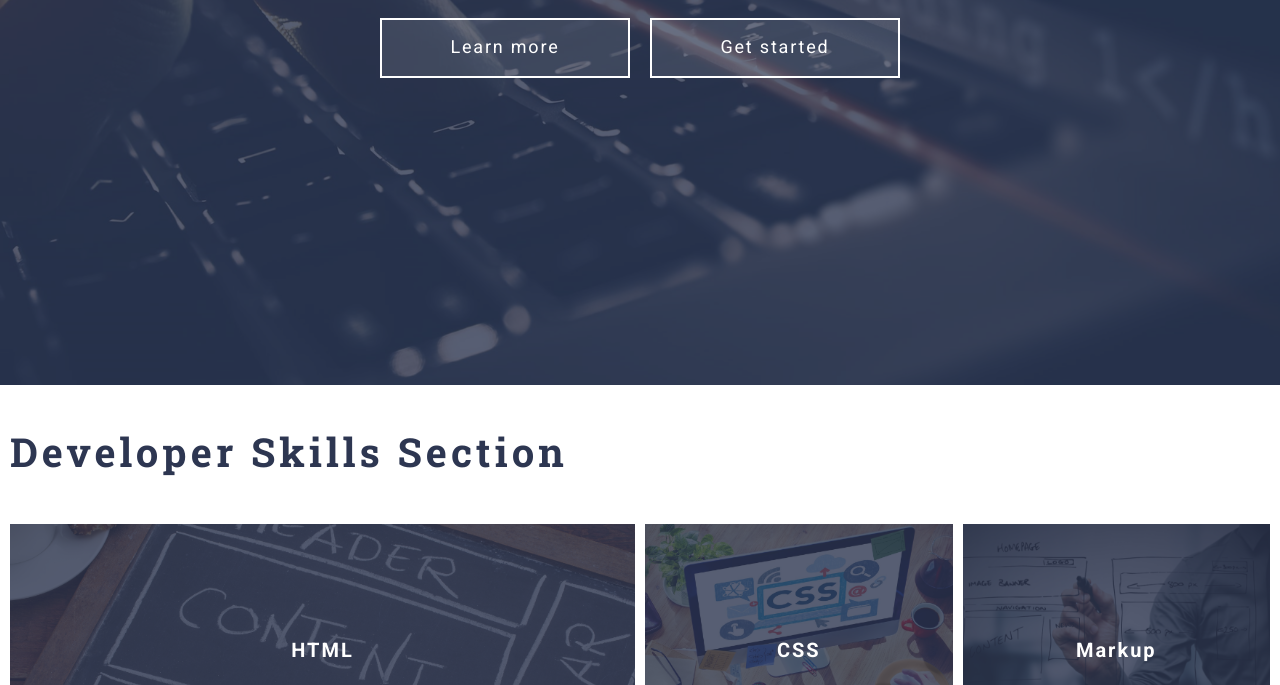
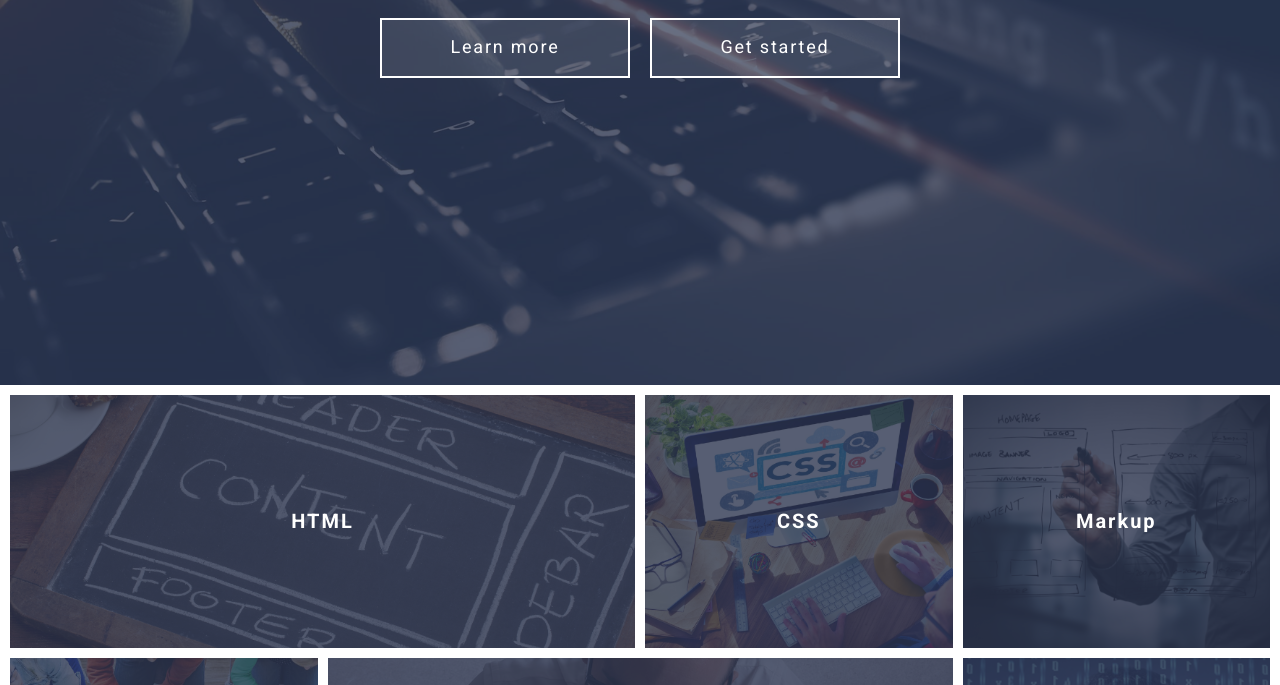
Before and after one commit to ASyrbu/course_project, a website: page index.html in a window 1280 px wide. Shown: the part 415-1100 px from the top of the page. Drawn offline with Linux system fonts and the light colour scheme.

Commit message:
окончательная версия проекта

```diff
--- a/index.html
+++ b/index.html
@@ -67,7 +67,6 @@
 
   <main class="main">
     <section class="skills">
-      <h2 class="skills__title ">Developer Skills Section</h2>
       <div class="skills__container">
 
         <article class="skill-item">
```
